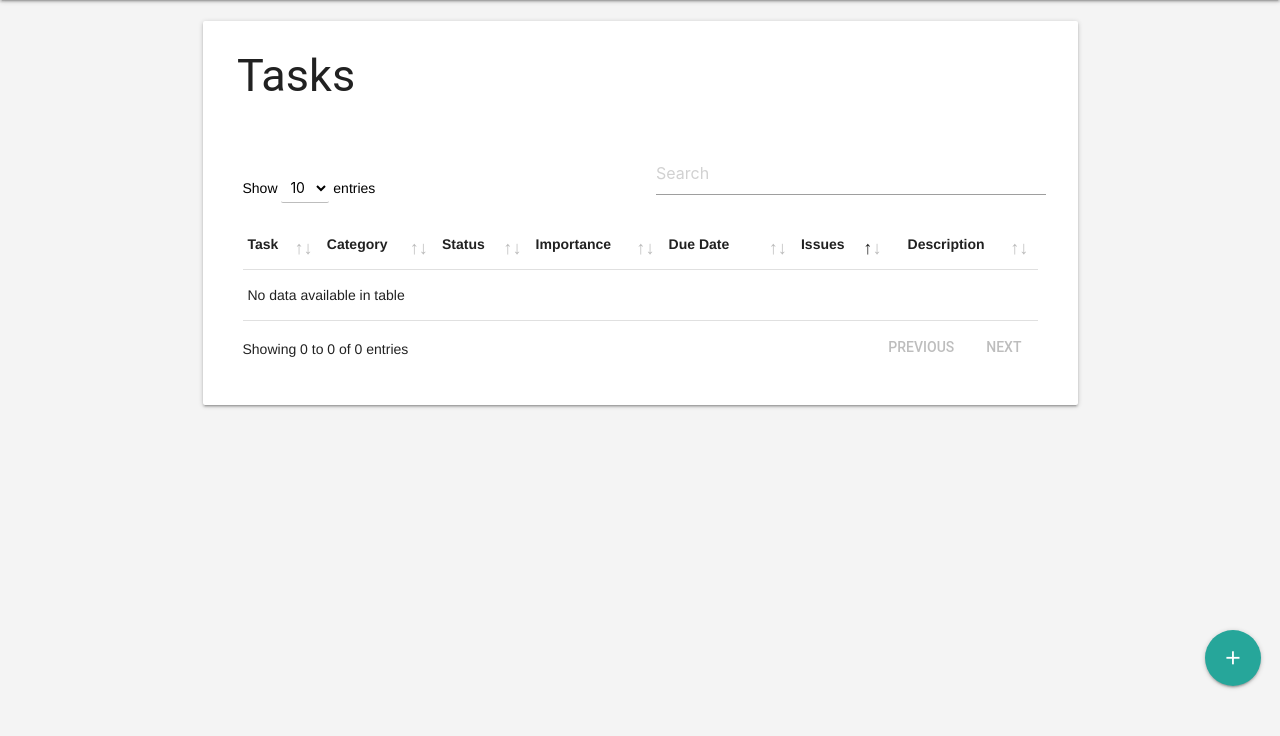
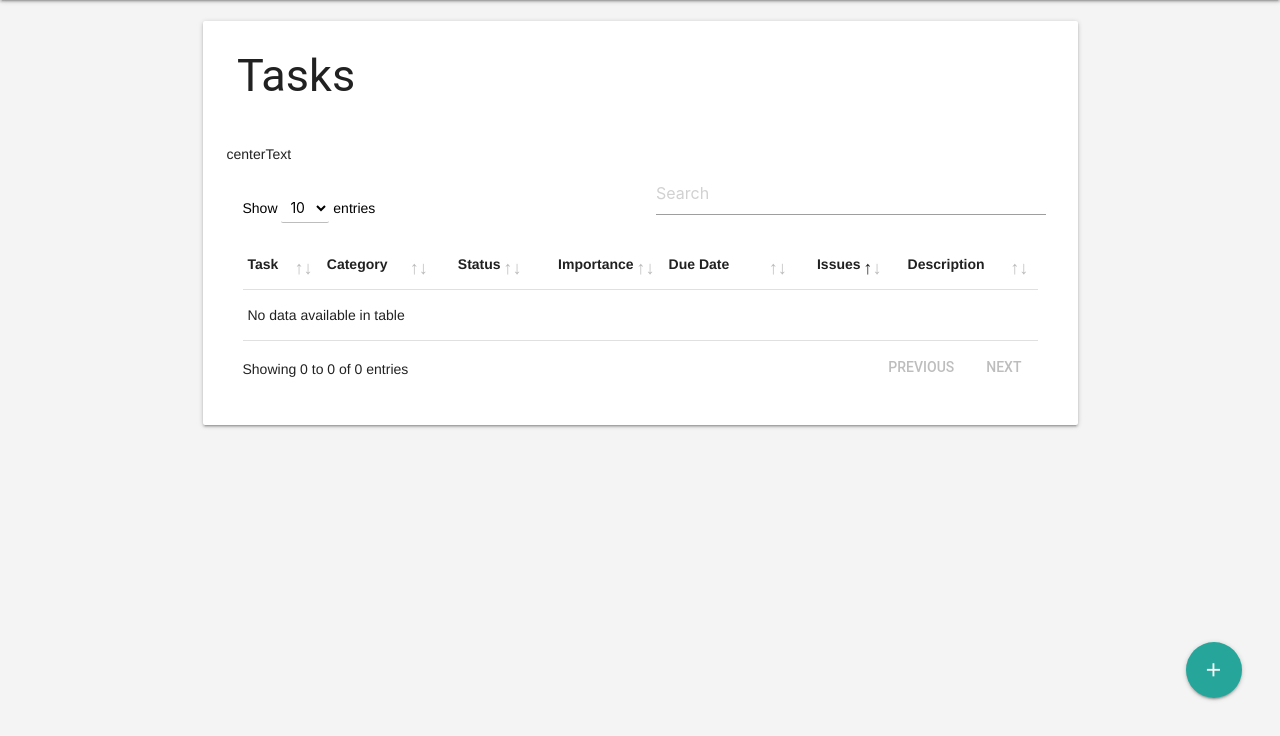
Before and after one commit to josep-pujol/learning_dcd-task-list, a Flask app: page /tasks in a window 1280 px wide. Shown: the part 64-800 px from the top of the page. Run offline with Flask 2, Linux system fonts and the light colour scheme; data that the repository does not hold is empty; some libraries are stand-ins or nearby versions.

Commit message:
repositioned fixed button and aligned text in table

```diff
--- a/static/css/styles.css
+++ b/static/css/styles.css
@@ -73,6 +73,33 @@ body
     min-width: 10000px;
 }
 
+.textRight
+{
+    text-align: right;
+}
+
+.textCenter
+{
+    text-align: center;
+}
+
+
+/* Action Button */
+
+.fixed-action-btn
+{
+    bottom: 2.75em;
+    right: 2.75em;
+}
+
+@media (max-width: 990px)
+{
+  .fixed-action-btn {
+    bottom: 1.25em;
+    right: 1.25em;
+  }
+}
+
 
 /* Drop down menu in each row */
 
--- a/templates/tasks_table.html
+++ b/templates/tasks_table.html
@@ -27,10 +27,10 @@
                         <tr>
                             <th>Task</th>
                             <th>Category</th>
-                            <th>Status</th>
-                            <th>Importance</th>
+                            <th class="textRight">Status</th>
+                            <th class="textRight">Importance</th>
                             <th class="dueDateStyle">Due Date</th>
-                            <th>Issues</th>
+                            <th class="textRight">Issues</th>
                             <th></th>
                             <th>Description</th>
                         </tr>
@@ -40,8 +40,8 @@
                         <tr>
                             <td class="taskStyle">{{ task.name }}</td>
                             <td>{{ task.category }}</td>
-                            <td>{{ task.status }}</td>
-                            <td>
+                            <td class="textCenter">{{ task.status }}</td>
+                            <td class="textCenter">
                                 {% if task.importance == 'High' %}
                                     <span class="new badge red" data-badge-caption="">{{ task.importance }}</span>
                                 {% elif task.importance == "Medium" %}
@@ -53,7 +53,7 @@
                                 {% endif %}
                             </td>
                             <td class="dueDateStyle">{{ task.due_date }}</td>
-                            <td>
+                            <td class="textCenter">
                                 {% if task.issue %}
                                     <i class="material-icons">error_outline</i>
                                 {% endif %}
@@ -118,7 +118,7 @@
                         </div>
 
                         <!-- END MODALS -->
-
+                        centerText
 
                     </tbody>
                 </table>
@@ -134,7 +134,7 @@
 
 
 <!--Floating Button to Add Task-->
-<div style="bottom: 50px; right: 19px;" class="fixed-action-btn">
+<div class="fixed-action-btn">
     <a class="btn-floating btn-large gradient-45deg-light-blue-cyan gradient-shadow"  href="{{url_for('render_add_task')}}">
         <i class="material-icons">add</i>
     </a>
@@ -181,10 +181,13 @@
         // Needs to be placed after the modal script otherwise it doesn't pick up the right row on second page
         // https://stackoverflow.com/questions/16119693/jquery-data-table-not-working-from-second-page
         $("#tasksTable").DataTable({
-            "lengthMenu": [[10, 25, 50, -1], [10, 25, 50, "All"]],
+            "lengthMenu": [
+                [ 10, 25, 50, -1 ],
+                [ 10, 25, 50, "All" ]
+                ],
             "select": true,
-            "columns": [null, null, null, null, null, null, { "orderable": false }, null ],
-            "order": [5, "asc"],
+            "columns": [ null, null, null, null, null, null, { "orderable": false }, null ],
+            "order": [ 5, "asc" ],
             "responsive": true,
             "columnDefs": [
                 { responsivePriority: 1, targets: 0 },
@@ -194,7 +197,7 @@
                 { responsivePriority: 5, targets: 3 },
                 { responsivePriority: 6, targets: 2 },
                 { responsivePriority: 7, targets: 1 },
-                { responsivePriority: 8, targets: 7 }
+                { responsivePriority: 8, targets: 7 },
                 ]
 
         });
```
